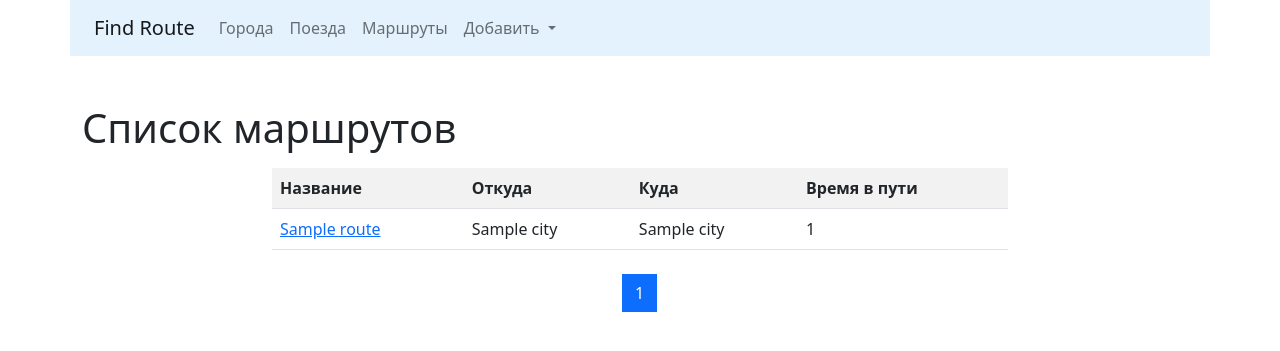
After one commit to dveit/find_route, a Django app: page /list/ in a window 1280 px wide. The commit adds this page. Shown: the top 351 px of the page. Run offline with Django 3.2, Linux system fonts and the light colour scheme; tables that the repository leaves empty hold one stand-in row (values such as "Sample post"); some libraries are stand-ins or nearby versions.

Commit message:
added a list of all routes and their details

```diff
--- a/cities/models.py
+++ b/cities/models.py
@@ -2,6 +2,7 @@ from django.db import models
 from django.urls import reverse
 
 # Create your models here.
+
 
 class City(models.Model):
     name = models.CharField(max_length=50, unique=True, verbose_name='Город')
--- a/routes/models.py
+++ b/routes/models.py
@@ -2,6 +2,7 @@ from django.db import models
 from cities.models import City
 
 # Create your models here.
+
 
 class Route(models.Model):
     name = models.CharField(max_length=50, unique=True, verbose_name='Название маршрута')
--- a/routes/templates/routes/home.html
+++ b/routes/templates/routes/home.html
@@ -7,7 +7,7 @@
     <div class="col-md-8 mx-auto">
         {% if routes %}
             <h3>Маршрут{% if routes|length != 1 %}ы{% endif %}
-                из г. {{ cities.from_city }} в г. {{ cities.to_city }}</h3>
+                из г. {{ cities.from_city.name }} в г. {{ cities.to_city.name }}</h3>
             <br>
             {% for route in routes %}
                 <form action="{% url 'add_route' %}" method="post"> {% csrf_token %}
--- /dev/null
+++ b/routes/templates/routes/list.html
@@ -0,0 +1,54 @@
+{% extends 'base.html' %}
+{% block title%}Список маршрутов{% endblock %}
+
+{% block content %}
+<h1>Список маршрутов</h1>
+<div class="row">
+    <div class="col-md-8 mx-auto my-2">
+        <table class="table table-striped">
+            <tr>
+                <th>Название</th>
+                <th>Откуда</th>
+                <th>Куда</th>
+                <th>Время в пути</th>
+            </tr>
+        {% for object in page_obj %}
+            <tr>
+                <td><a href ="{% url 'detail' pk=object.pk %}">{{ object.name }}</a></td>
+                <td>{{ object.from_city }}</td>
+                <td>{{ object.to_city }}</td>
+                <td>{{ object.route_travel_time }}</td>
+            </tr>
+        {% endfor %}
+    </table>
+    </div>
+</div>
+
+<nav aria-label="Page navigation example">
+    <ul class="pagination justify-content-center">
+
+        <li class="page-item">
+            {% if page_obj.has_previous %}
+                <a class="page-link" href="?page={{ page_obj.previous_page_number }}" aria-label="Previous">
+                <span aria-hidden="true">&laquo;</span>
+                </a>
+            {% endif %}
+        </li>
+
+        {% for page in page_obj.paginator.page_range %}
+            <li class="page-item {% if page == page_obj.number %} active {% endif %}">
+                <a class="page-link" href="?page={{ page }}">{{ page }}</a>
+            </li>
+        {% endfor %}
+
+        <li class="page-item">
+            {% if page_obj.has_next %}
+                <a class="page-link" href="?page={{ page_obj.next_page_number }}" aria-label="Next">
+                <span aria-hidden="true">&raquo;</span>
+                </a>
+            {% endif %}
+        </li>
+    </ul>
+  </nav>
+
+{%endblock%}
--- a/routes/utils.py
+++ b/routes/utils.py
@@ -79,5 +79,5 @@ def get_routes(request, form) -> dict:
                 if time == route['total_time']:
                     sorted_routes.append(route)
     context['routes'] = sorted_routes
-    context['cities'] = {'from_city': from_city.name, 'to_city': to_city.name}
+    context['cities'] = {'from_city': from_city, 'to_city': to_city}
     return context
--- a/routes/views.py
+++ b/routes/views.py
@@ -1,9 +1,14 @@
 from django.shortcuts import redirect, render
 from django.contrib import messages
-from routes.forms import RouteForm
+from django.views.generic import ListView, DetailView
+from routes.forms import RouteForm, RouteModelForm
 from routes.utils import get_routes
+from trains.models import Train
+from cities.models import City
+from routes.models import Route
 
 # Create your views here.
+
 
 def home(request):
     form = RouteForm()
@@ -30,7 +35,47 @@ def add_route(request):
     if request.method == 'POST':
         context = {}
         data = request.POST
+        if data:
+            total_time = int(data['total_time'])
+            from_city_id = int(data['from_city'])
+            to_city_id = int(data['to_city'])
+            trains = data['trains'].split(',')
+            trains_list = [int(t) for t in trains if t.isdigit()]
+            qs = Train.objects.filter(id__in=trains_list).select_related(
+                'from_city', 'to_city')
+            cities = City.objects.filter(id__in=[from_city_id, to_city_id]).in_bulk()
+            form = RouteModelForm(
+                initial={'from_city': cities[from_city_id],
+                        'to_city': cities[to_city_id],
+                        'route_travel_time': total_time,
+                        'trains': qs}
+            )
+            context['form'] = form
         return render(request, 'routes/create.html', context)
     else:
         messages.error(request, 'Невозможно сохранить несуществующий маршрут')
         return redirect('/')
+
+
+def save_route(request):
+    if request.method == 'POST':
+        form = RouteModelForm(request.POST)
+        if form.is_valid():
+            form.save()
+            messages.success(request, 'Маршрут успешно сохранен')
+            return redirect('/')
+        return render(request, 'routes/create.html', {'form': form})
+    else:
+        messages.error(request, 'Невозможно сохранить несуществующий маршрут')
+        return redirect('/')
+
+
+class RouteListView(ListView):
+    paginate_by = 5
+    model = Route
+    template_name = 'routes/list.html'
+
+
+class RouteDetailView(DetailView):
+    queryset = Route.objects.all()
+    template_name = 'routes/detail.html'
--- a/templates/base.html
+++ b/templates/base.html
@@ -2,6 +2,8 @@
 {% url 'train:home' as trains_home_url %}
 {% url 'cities:create' as cities_create_url %}
 {% url 'train:create' as trains_create_url %}
+{% url 'list' as route_list %}
+{% url 'detail' as route_detail %}
 
 <!doctype html>
 <html lang="en">
@@ -30,8 +32,8 @@
               <li class="nav-item">
                 <a class="nav-link {% if request.path == trains_home_url %} active {% endif %}" href="{% url 'trains:home' %}">Поезда</a>
               </li>
-              <li class="nav-item">
-                <a class="nav-link" href="#">Pricing</a>
+              <li class="nav-item {% if request.path == route_list or request.path == route_detail %}active{% endif %}">
+                <a class="nav-link" href="{% url 'list' %}">Маршруты</a>
               </li>
 
               <li class="nav-item dropdown {% if request.path == cities_create_url or request.path == trains_create_url %}active{% endif %}">
--- a/travel/urls.py
+++ b/travel/urls.py
@@ -15,7 +15,7 @@ Including another URLconf
 """
 from django.contrib import admin
 from django.urls import path, include
-from routes.views import find_routes, home, add_route
+from routes.views import RouteListView, RouteDetailView, find_routes, home, add_route, save_route
 
 urlpatterns = [
     path('admin/', admin.site.urls),
@@ -24,4 +24,7 @@ urlpatterns = [
     path('', home, name='home'),
     path('find_routes/', find_routes, name='find_routes'),
     path('add_route/', add_route, name='add_route'),
+    path('save_route/', save_route, name='save_route'),
+    path('list/', RouteListView.as_view(), name='list'),
+    path('detail/<int:pk>/', RouteDetailView.as_view(), name='detail'),
 ]
```
Also changed, not shown: routes/templates/routes/create.html (+26 -0 lines), routes/templates/routes/detail.html (added, +29 -0 lines).
